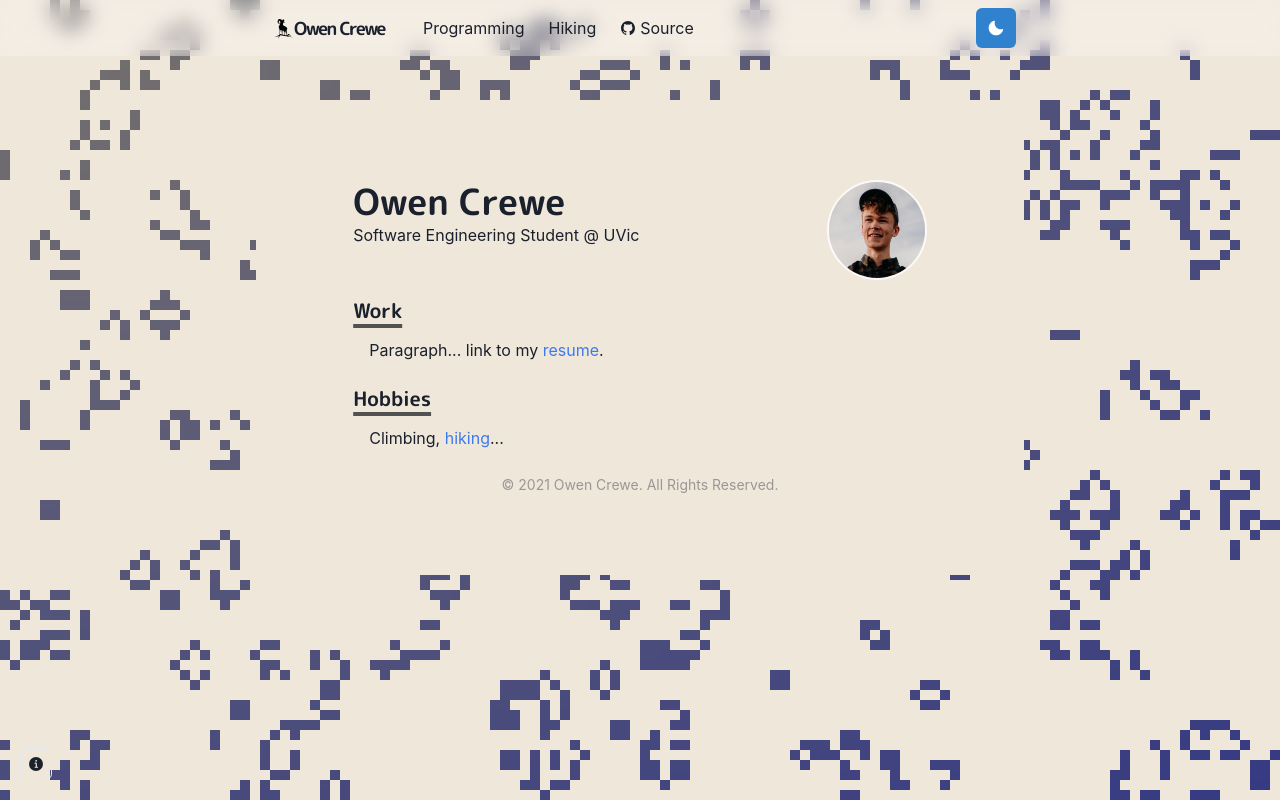
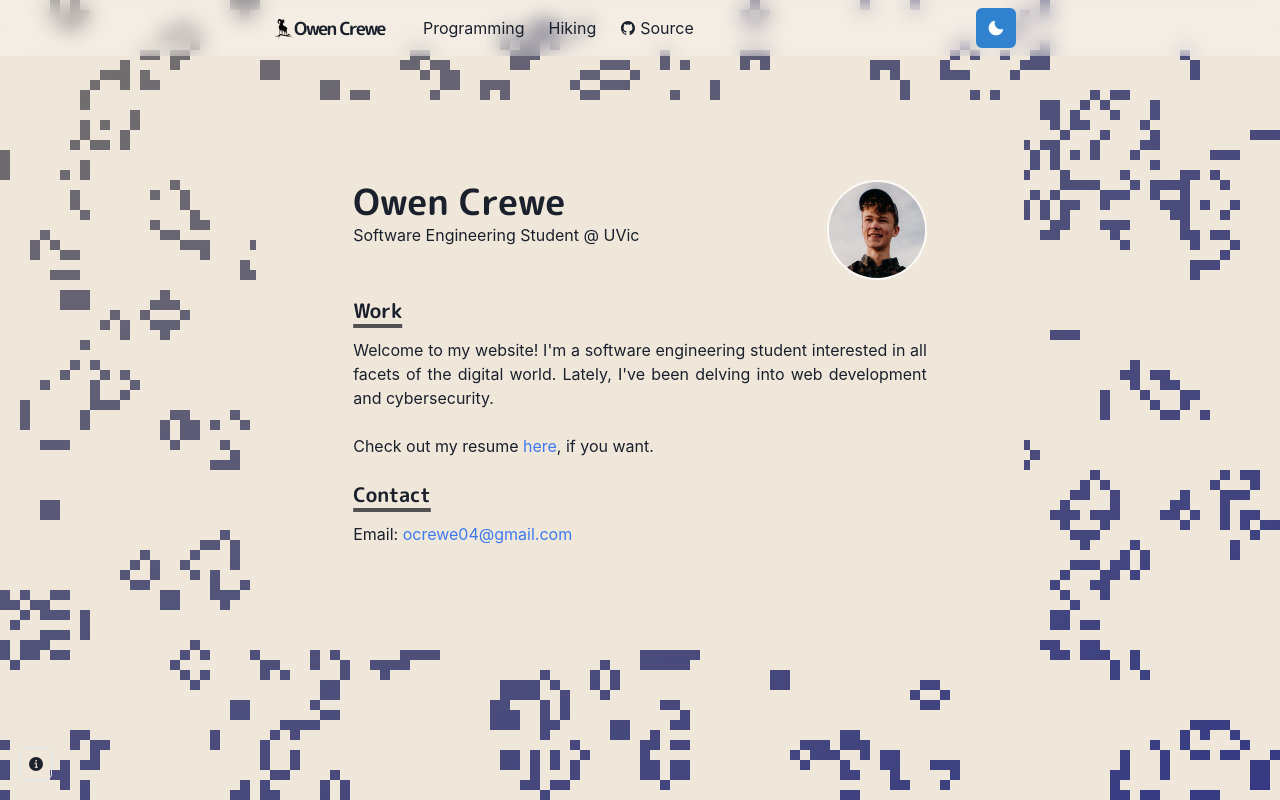
Before and after one commit to OwenBC/personal-website, a Next.js app: page / in a window 1280 px wide. Built offline with nearby package versions, Linux system fonts and the light colour scheme.

Commit message:
made website presentable until further work

```diff
--- a/components/layouts/main.js
+++ b/components/layouts/main.js
@@ -1,17 +1,9 @@
 import Head from 'next/head'
-// import dynamic from 'next/dynamic'
 import Navbar from '../navbar'
 import { useState } from 'react'
 import { Box, Container, useColorModeValue } from '@chakra-ui/react'
 import ConwayCanvas from '../conway-canvas'
-import Footer from '../footer'
 import ConwayMenu from '../conway-menu'
-// import ThreeDSceneLoader from '../3d-scene-loader'
-
-// const LazyThreeDScene = dynamic(() => import('../3d-scene'), {
-//   ssr: false,
-//   loading: () => <ThreeDSceneLoader />
-// })
 
 const Main = ({ children, router }) => {
   const [reset, setReset] = useState(false)
@@ -51,7 +43,6 @@ const Main = ({ children, router }) => {
         top="100px"
       >
         {children}
-        <Footer />
       </Container>
     </Box>
   )
--- a/components/paragraph.js
+++ b/components/paragraph.js
@@ -2,7 +2,6 @@ import styled from '@emotion/styled'
 
 const Paragraph = styled.p`
   text-align: justify;
-  text-indent: 1em;
 `
 
 export default Paragraph
--- a/pages/hiking.js
+++ b/pages/hiking.js
@@ -1,4 +1,5 @@
 import { Container, Heading } from '@chakra-ui/react'
+import Paragraph from '../components/paragraph'
 import Layout from '../components/layouts/article'
 
 const Hiking = () => {
@@ -8,6 +9,9 @@ const Hiking = () => {
         <Heading as="h3" fontSize={20} mb={4}>
           Hiking
         </Heading>
+        <Paragraph>
+          Under construction... Trip reports coming eventually, if I ever get around to it.
+        </Paragraph>
       </Container>
     </Layout>
   )
--- a/pages/index.js
+++ b/pages/index.js
@@ -39,17 +39,19 @@ const Page = () => {
             Work
           </Heading>
           <Paragraph>
-            Paragraph... link to my{' '}
+            Welcome to my website! I&#39;m a software engineering student interested in all facets of the digital world.
+            Lately, I've been delving into web development and cybersecurity.
+            <br /><br />
+            Check out my resume {''}
             <NextLink href="/resume.pdf" passHref>
               <Link target="_blank" rel="noopener noreferrer">
-                resume
+                here
               </Link>
             </NextLink>
-            .
+            , if you want.
           </Paragraph>
         </Section>
-
-        <Section delay={0.2}>
+        {/* <Section delay={0.2}>
           <Heading as="h3" variant="section-title">
             Hobbies
           </Heading>
@@ -60,6 +62,19 @@ const Page = () => {
             </NextLink>
             ...
           </Paragraph>
+        </Section> */}
+        <Section delay={0.2}>
+          <Heading as="h3" variant="section-title">
+            Contact
+          </Heading>
+          <Paragraph>
+            Email: {''}
+            <NextLink href="mailto:ocrewe04@gmail.com" passHref>
+              <Link target="_blank" rel="noopener noreferrer">
+                ocrewe04@gmail.com
+              </Link>
+            </NextLink>
+          </Paragraph>
         </Section>
       </Container>
     </Layout>
--- a/pages/programming.js
+++ b/pages/programming.js
@@ -1,4 +1,5 @@
 import { Container, Heading } from '@chakra-ui/react'
+import Paragraph from '../components/paragraph'
 import Layout from '../components/layouts/article'
 
 const Programming = () => {
@@ -8,6 +9,9 @@ const Programming = () => {
         <Heading as="h3" fontSize={20} mb={4}>
           Programming
         </Heading>
+        <Paragraph>
+          Under construction... Project writeups to come, probably.
+        </Paragraph>
       </Container>
     </Layout>
   )
```
Also changed, not shown: 1 other file (tests, documents, lock files or other folders).
